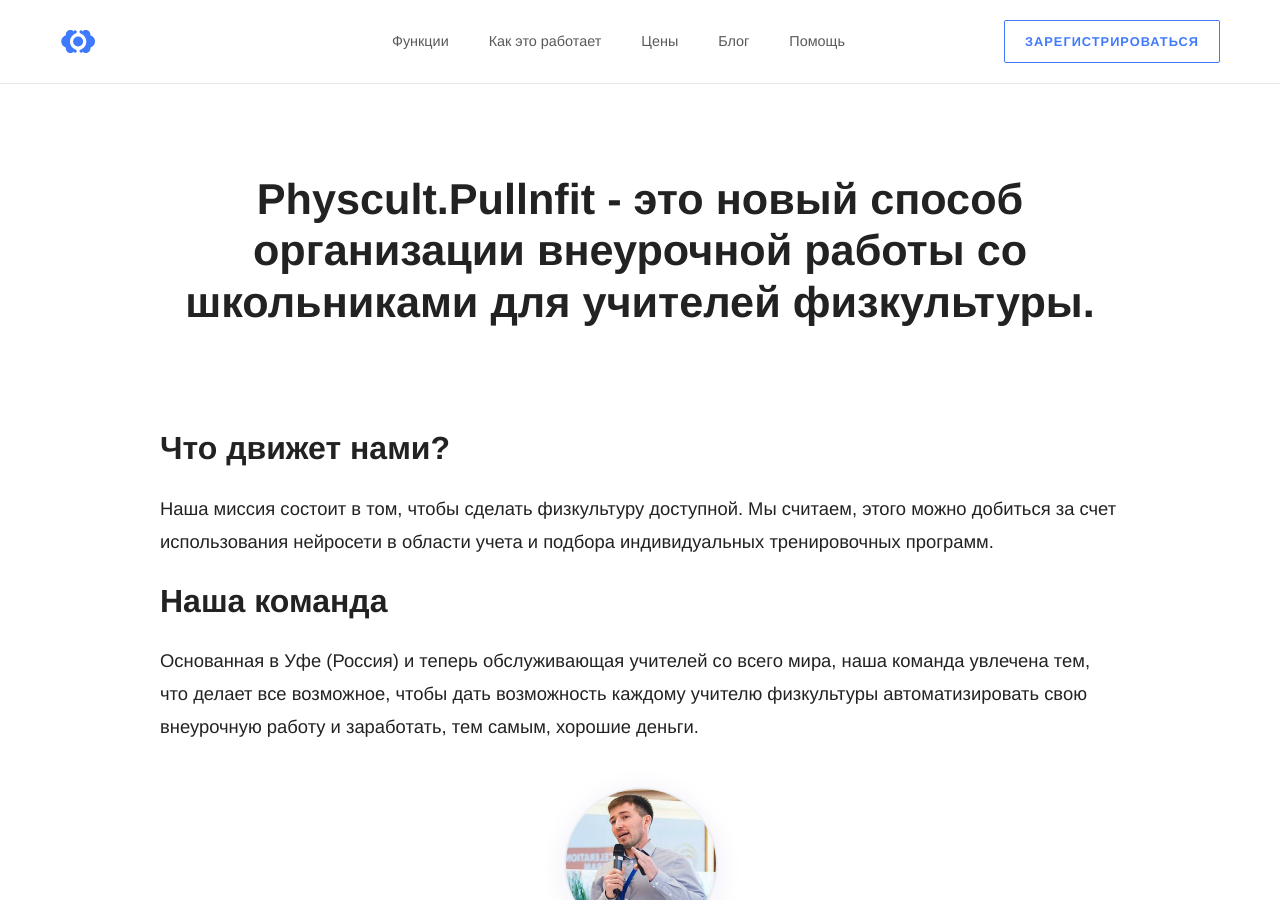
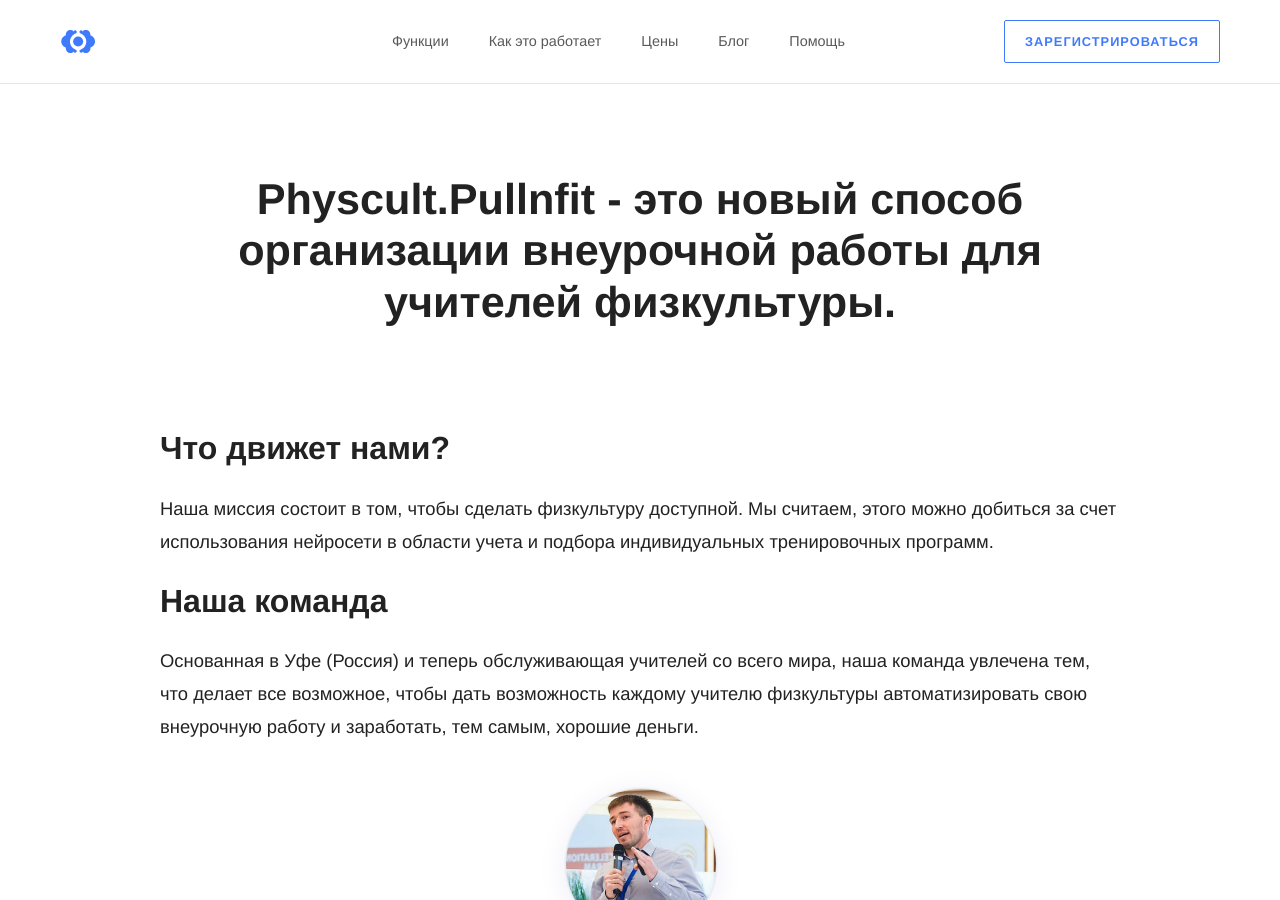
Before and after one commit to RakhimyanTim/physcult.github.io, a Jekyll site: the page built from pages/about.html, in a window 1280 px wide and 900 px high. Built offline with Jekyll 4.4.1, drawn with Linux system fonts in a browser that asks for light colours; some web fonts are replaced.

Commit message:
Update about.html

```diff
--- a/pages/about.html
+++ b/pages/about.html
@@ -6,7 +6,7 @@
 ---
 
 <div class="about">
-	<h1>Physcult.Pullnfit - это новый способ организации внеурочной работы со школьниками для учителей физкультуры.</h1>
+	<h1>Physcult.Pullnfit - это новый способ организации внеурочной работы для учителей физкультуры.</h1>
 
 	<h2>Что движет нами?</h2>
 	<p>Наша миссия состоит в том, чтобы сделать физкультуру доступной. Мы считаем, этого можно добиться за счет использования нейросети в области учета и подбора индивидуальных тренировочных программ.</p>
```
